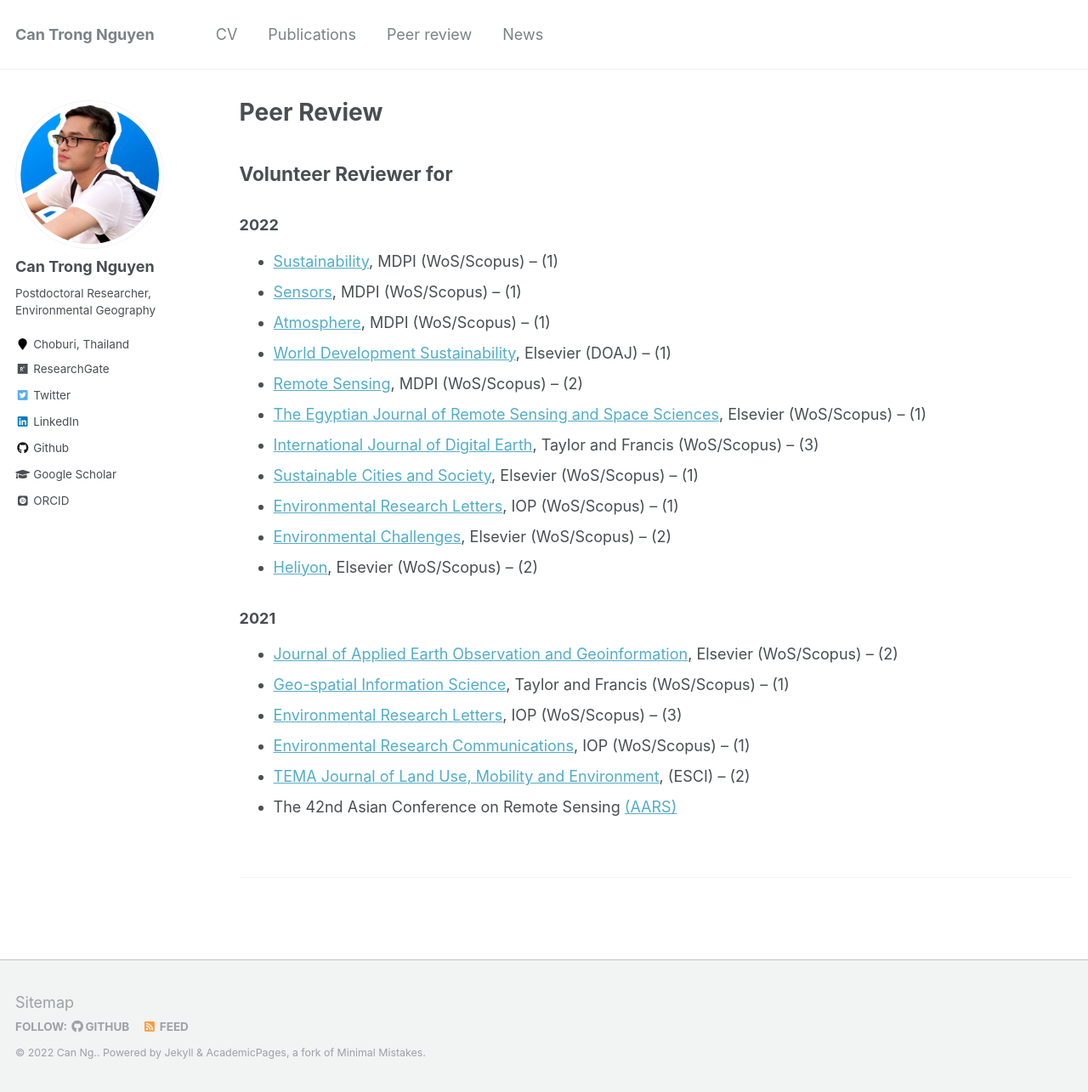
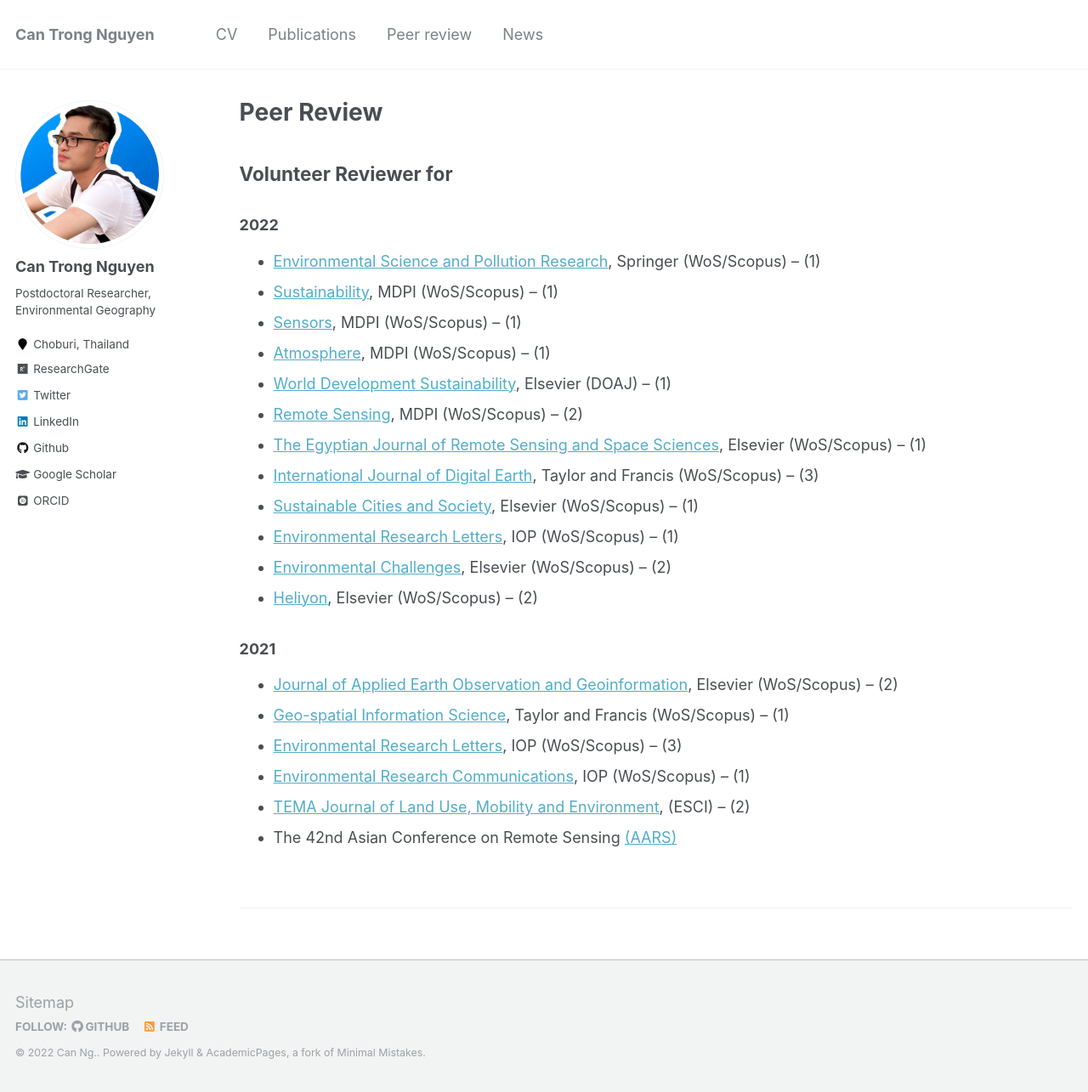
Before and after one commit to canng/oldsite, a Jekyll site: the page built from _pages/review.md, in a window 1280 px wide and 1285 px high. Shown: the whole window at 85% size. Built offline with Jekyll 4.4.1, drawn with Linux system fonts in a browser that asks for light colours; some web fonts are replaced.

Commit message:
update review Dec22

```diff
--- a/_pages/review.md
+++ b/_pages/review.md
@@ -10,6 +10,7 @@ author_profile: true
 
 ### 2022
 
+* <a href="https://www.springer.com/journal/11356">Environmental Science and Pollution Research</a>, Springer (WoS/Scopus) – (1)
 * <a href="https://www.mdpi.com/journal/sustainability">Sustainability</a>, MDPI (WoS/Scopus) – (1)
 * <a href="https://www.mdpi.com/journal/sensors">Sensors</a>, MDPI (WoS/Scopus) – (1)
 * <a href="https://www.mdpi.com/journal/atmosphere">Atmosphere</a>, MDPI (WoS/Scopus) – (1)
```
